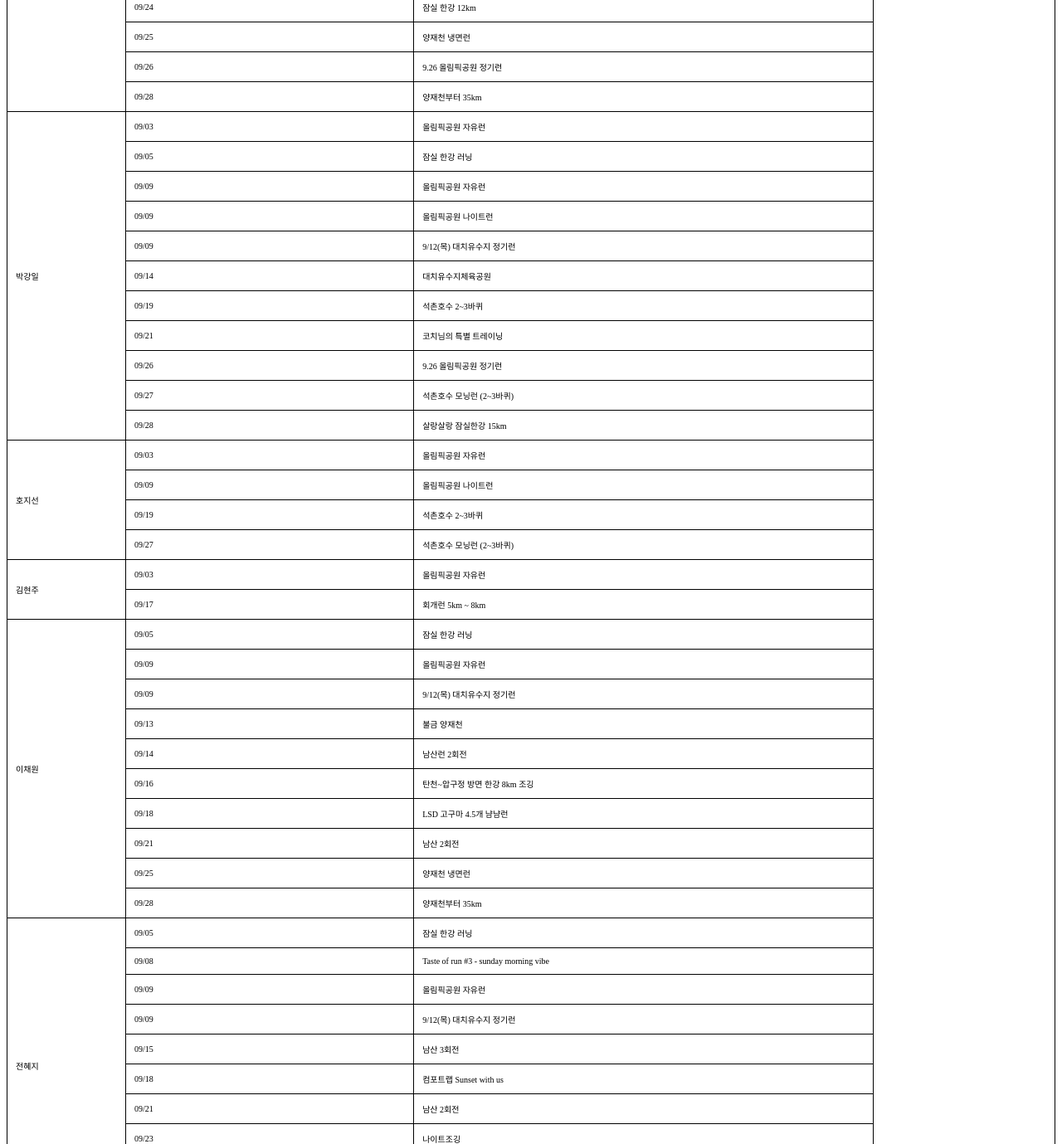
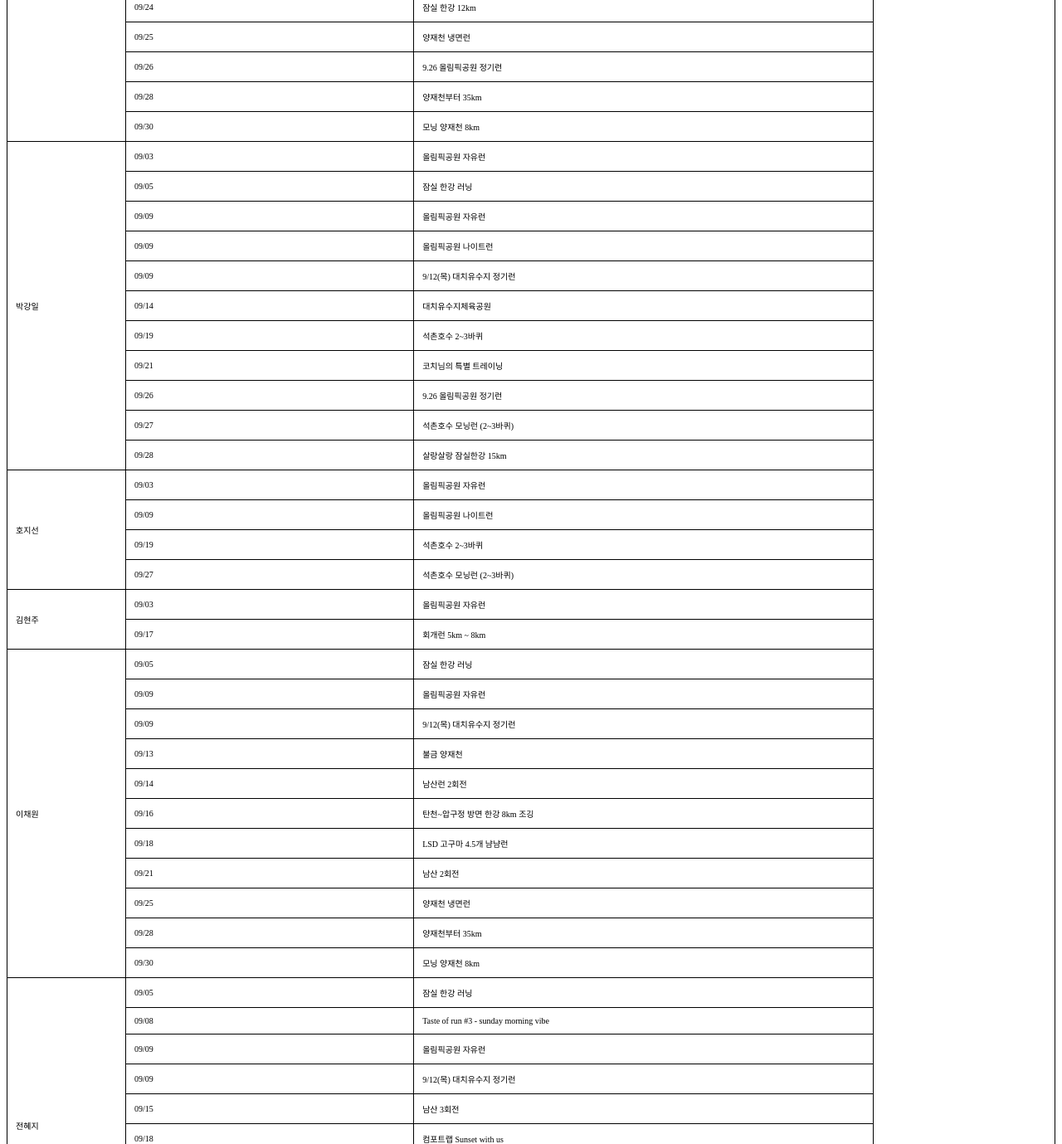
Before and after one commit to Daseul727/rnbl_ranking, a website built with webpack: page detail.html in a window 1280 px wide. Shown: the part 1860-3239 px from the top of the page at 83% size. Built offline with nearby package versions, Linux system fonts and the light colour scheme.

Commit message:
09.30 모닝양재천

```diff
--- a/detail.html
+++ b/detail.html
@@ -208,7 +208,7 @@
   </tr>
 
   <tr>
-    <td rowspan="17">김유민</td>
+    <td rowspan="18">김유민</td>
     <td>09/03</td>
     <td>올림픽공원 자유런</td>
   </tr>
@@ -275,6 +275,10 @@
   <tr>
     <td>09/28</td>
     <td>양재천부터 35km</td>
+  </tr>
+  <tr>
+    <td>09/30</td>
+    <td>모닝 양재천 8km</td>
   </tr>
 
 
@@ -353,7 +357,7 @@
   </tr>
 
   <tr>
-    <td rowspan="10">이채원</td>
+    <td rowspan="11">이채원</td>
     <td>09/05</td>
     <td>잠실 한강 러닝</td>
   </tr>
@@ -393,7 +397,10 @@
     <td>09/28</td>
     <td>양재천부터 35km</td>
   </tr>
-
+  <tr>
+    <td>09/30</td>
+    <td>모닝 양재천 8km</td>
+  </tr>
 
   <tr>
     <td rowspan="10">전혜지</td>
```
